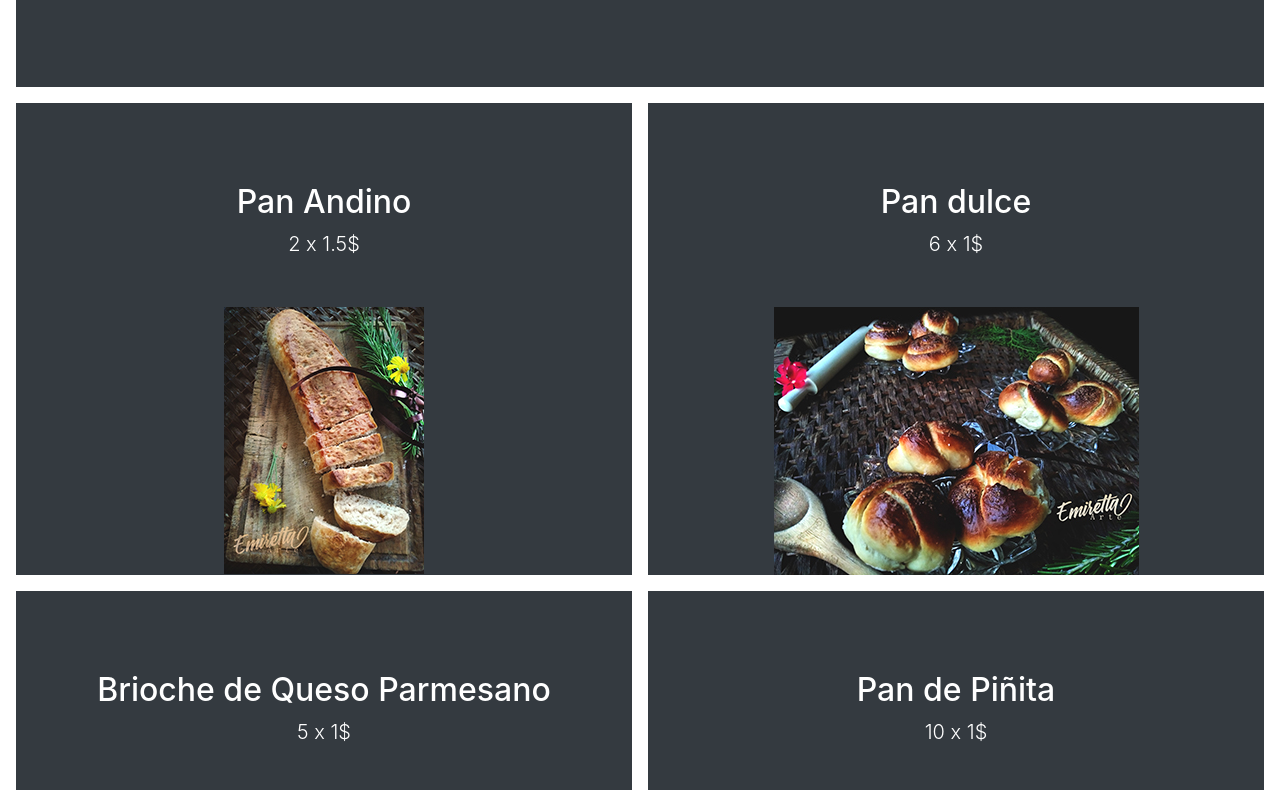
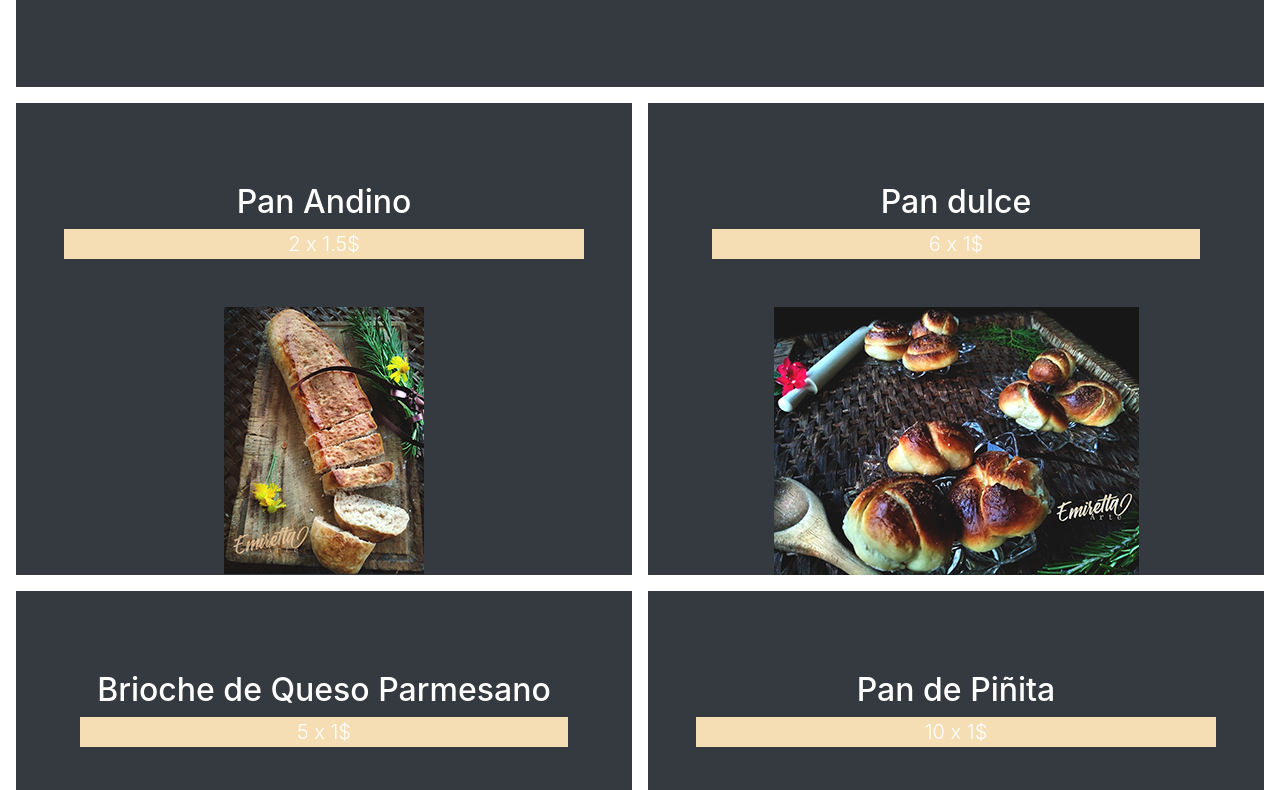
Before and after one commit to arteemiretta/web, a plain HTML site: page products.html in a window 1280 px wide. Shown: the part 1034-1824 px from the top of the page. Drawn offline with nearby package versions, Linux system fonts and the light colour scheme; some packages are replaced by stand-ins of ours; a script that the page names is missing.

Commit message:
Update products.html

```diff
--- a/products.html
+++ b/products.html
@@ -137,6 +137,10 @@
         .disa {
           display:none;
         }
+        .lead {
+        color:black;
+        background:wheat;
+        }
       </style>
     </div>
 </div>
```
